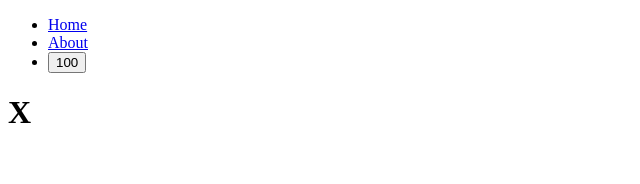
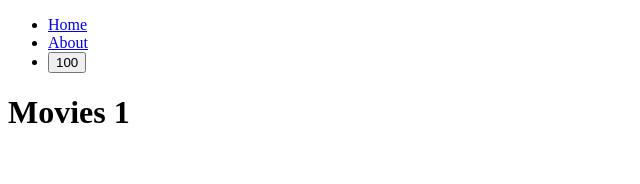
Before and after one commit to uuuujin/my-nextjs14-app-test, a Next.js app: page /movies/1 in a window 1280 px wide. Before the commit this address had no page. Shown: the top 184 px of the page, without its empty margins (0-640 px from the left). Built offline with nearby package versions, Linux system fonts and the light colour scheme.

Commit message:
Feature : learning nextjs dynamic roues

```diff
--- /dev/null
+++ b/app/(movies)/movies/[id]/page.tsx
@@ -0,0 +1,5 @@
+export default function MovieDetail({params: {id}} : {params: {id: string}}) {
+    return <h1>Movies {id}</h1>;
+}
+
+// /movies/:id
```
